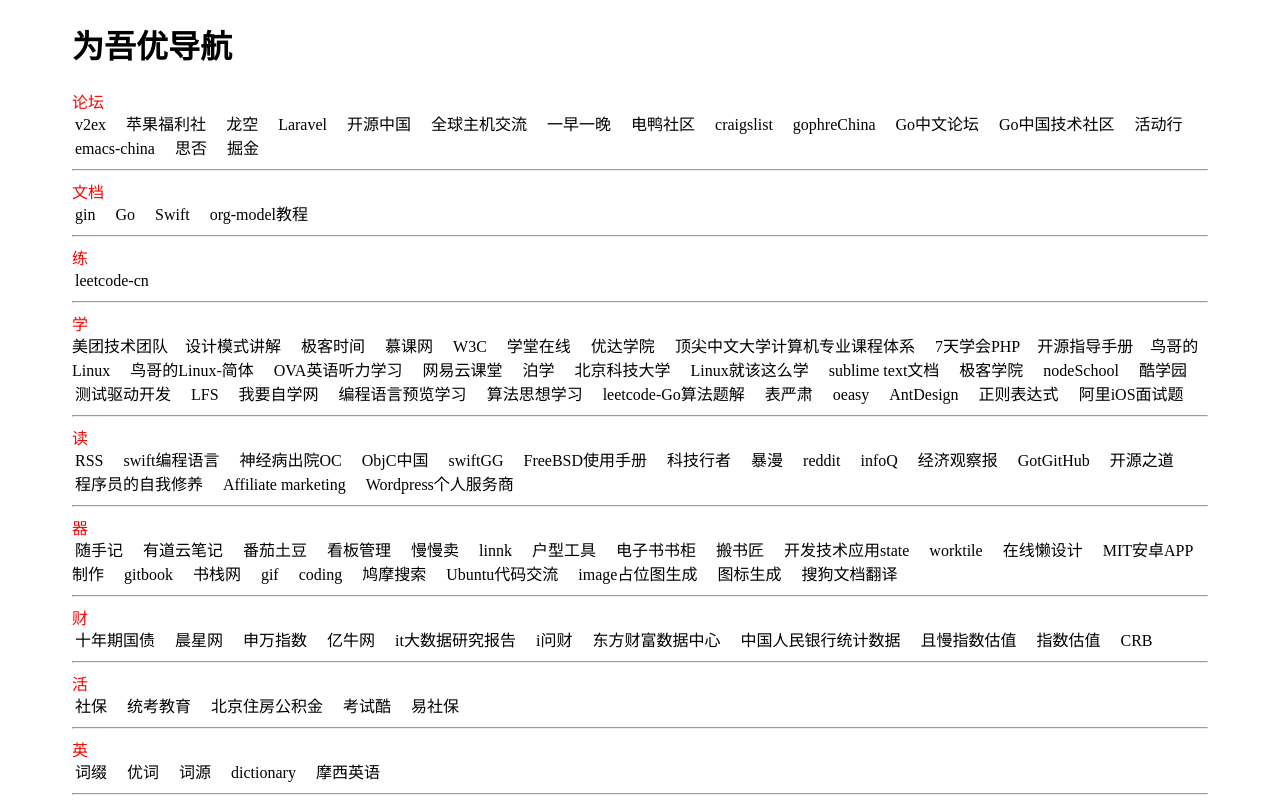
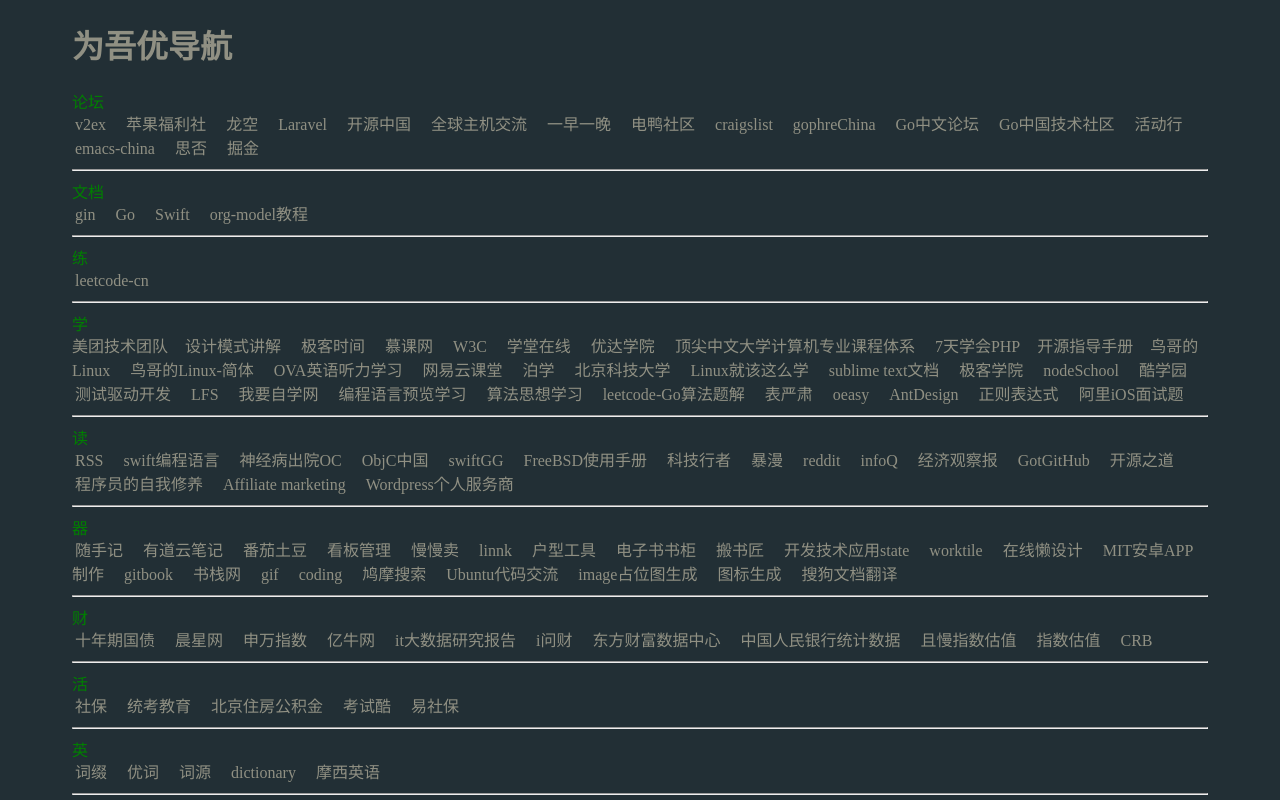
Before and after one commit to jinyuyoulong/navigations, a plain HTML site: page index.html in a window 1280 px wide. Shown: the top 800 px of the page. Drawn offline with nearby package versions, Linux system fonts and the light colour scheme.

Commit message:
修改配色

```diff
--- a/css/normal.css
+++ b/css/normal.css
@@ -1,8 +1,11 @@
 body{
 	padding-right: 4em;
-	padding-left: 4em
+	padding-left: 4em;
+	background-color: #222F35;
 }
-
+h1{
+	color: #909083;
+}
 .item {
 	padding: 3px;
 }
@@ -15,18 +18,18 @@
 }
 
 a:hover{
-	background: #409EFF;
+	background: #E6DB67;
 	transition: color 3s;
 }
 a:link{
-	color: #000;
+	color: #909083;
 }
 a:visited{
-	color: #000;
+	color: #909083;
 }
 
 .category{
 	/*background-color: #DCDFE6;*/
-	color: red;
+	color: green;
 	/* text-align: center; */
 }
--- a/index.html
+++ b/index.html
@@ -261,4 +261,5 @@
 		<a href="./tools.html">小工具</a><br>
 	</footer>
 </body>
+<script src="https://unpkg.com/vue@3/dist/vue.global.js"></script>
 </html>
```
